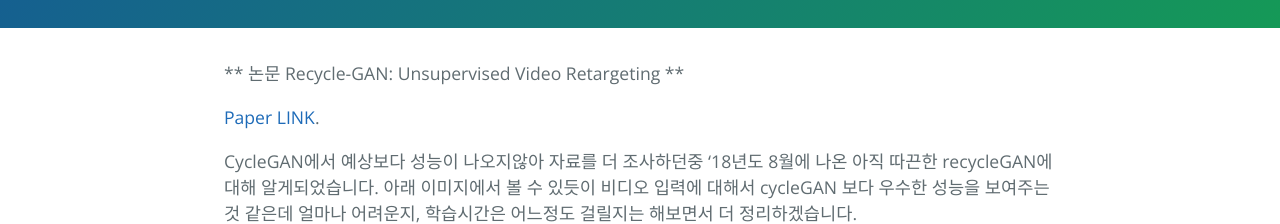
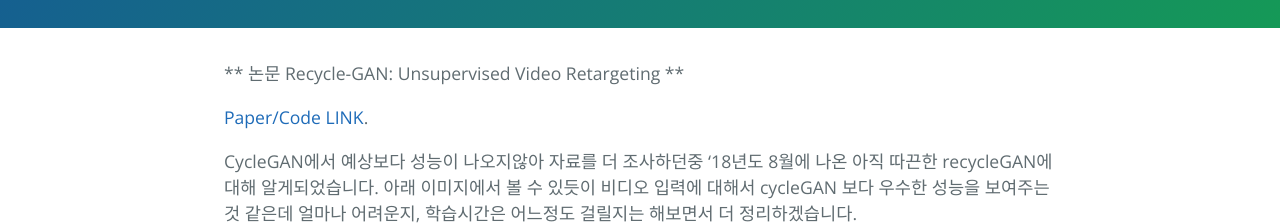
Before and after one commit to FullMooney/py_studies, a Jekyll site: the page built from recycleGAN.md, in a window 1280 px wide. Shown: the part 355-579 px from the top of the page. Built offline with Jekyll 4.4.1, drawn with Linux system fonts in a browser that asks for light colours; grey boxes are pictures that could not be loaded.

Commit message:
Update recycleGAN.md

```diff
--- a/recycleGAN.md
+++ b/recycleGAN.md
@@ -6,7 +6,7 @@
 
 ** 논문 Recycle-GAN: Unsupervised Video Retargeting **
 
-[Paper LINK](https://arxiv.org/pdf/1808.05174.pdf).
+[Paper/Code LINK](http://www.cs.cmu.edu/~aayushb/Recycle-GAN/).
 
 CycleGAN에서 예상보다 성능이 나오지않아 자료를 더 조사하던중 '18년도 8월에 나온 아직 따끈한 recycleGAN에 대해 알게되었습니다.
 아래 이미지에서 볼 수 있듯이 비디오 입력에 대해서 cycleGAN 보다 우수한 성능을 보여주는 것 같은데
```
